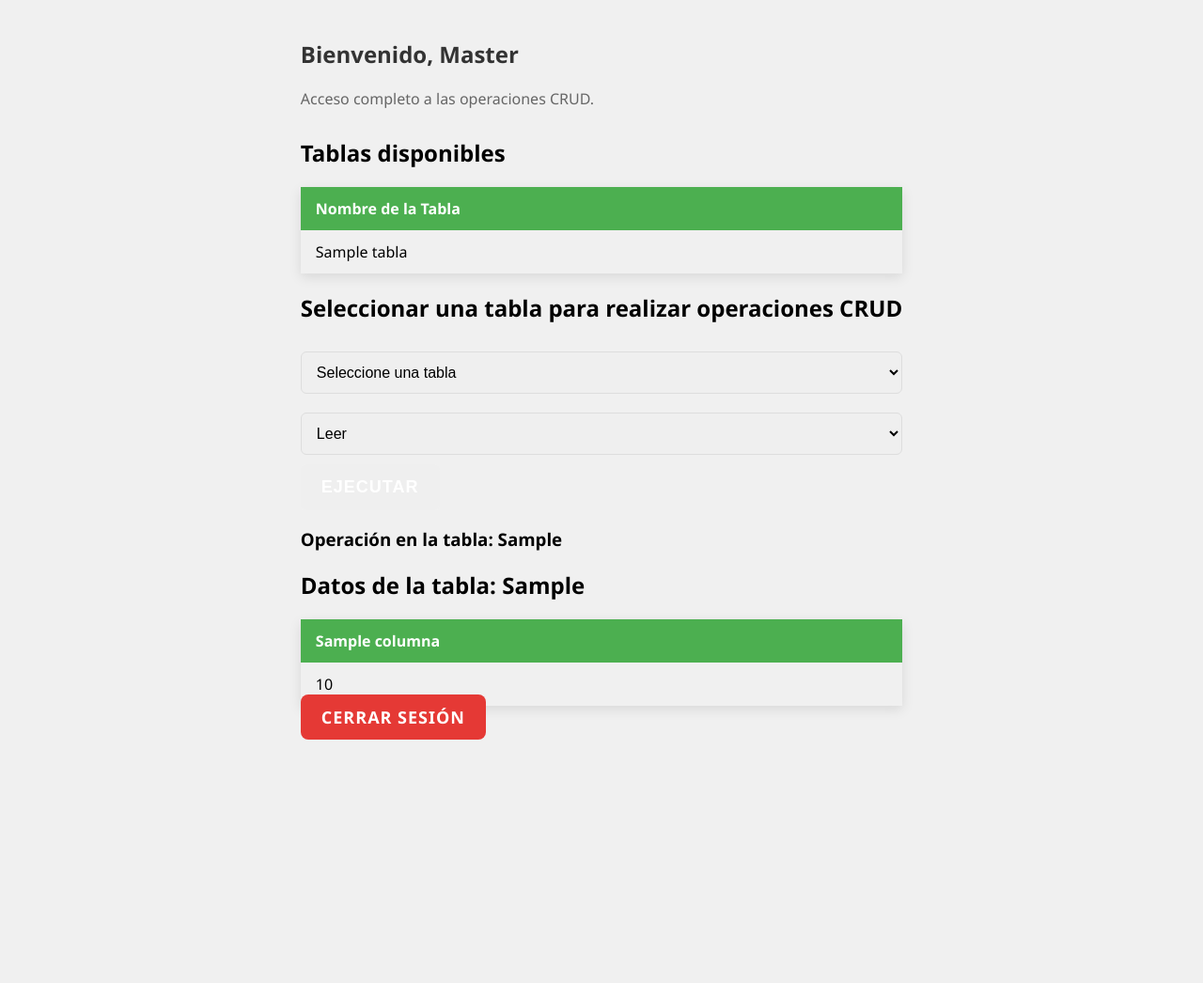
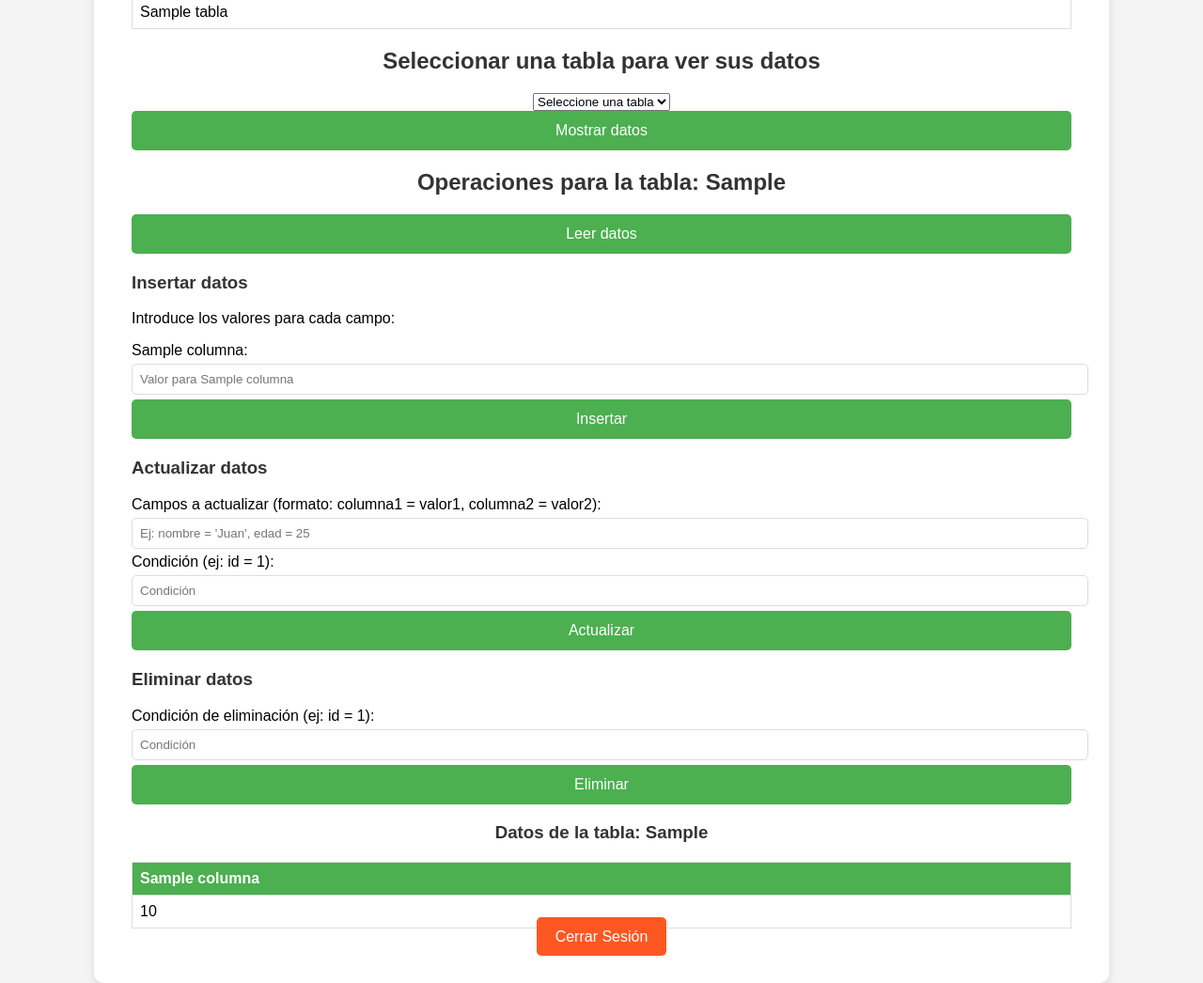
Before and after one commit to KealPetu/proyecto_bdd, a Flask app: template templates/master.html in a window 1280 px wide. Shown: the whole page at 94% size. Before the commit the page ends 787 px from the top, so only its background shows below. Run offline with Flask 3, Linux system fonts and the light colour scheme; the template is opened without the code that fills it: most values are stand-ins (such as "Sample title", 1, 10 or a date in 2020).

Commit message:
cambios de estilizado

```diff
--- a/static/styles.css
+++ b/static/styles.css
@@ -1,7 +1,7 @@
-/* Global Styles */
+/* Estilos generales */
 body {
-    font-family: 'Segoe UI', Tahoma, Geneva, Verdana, sans-serif;
-    background-color: #f0f0f0;
+    font-family: Arial, sans-serif;
+    background-color: #f4f4f4;
     display: flex;
     justify-content: center;
     align-items: center;
@@ -9,31 +9,23 @@ body {
     margin: 0;
 }
 
-/* Login Container */
-.login-container {
+/* Contenedor principal */
+.container {
     background-color: #fff;
     padding: 40px;
-    border-radius: 12px;
-    box-shadow: 0 6px 20px rgba(0, 0, 0, 0.1);
+    border-radius: 10px;
+    box-shadow: 0 4px 10px rgba(0, 0, 0, 0.1);
     text-align: center;
-    width: 320px;
-    max-width: 100%;
+    width: 80%;
+    max-width: 1000px;
 }
 
-h1 {
+/* Estilo de los títulos */
+h1, h2, h3 {
     color: #333;
-    margin-bottom: 20px;
-    font-size: 24px;
-    font-weight: bold;
 }
 
-p {
-    color: #666;
-    margin-bottom: 30px;
-    font-size: 16px;
-}
-
-/* Buttons Styling */
+/* Estilos para los botones */
 .buttons {
     display: flex;
     flex-direction: column;
@@ -41,108 +33,102 @@ p {
 }
 
 .btn {
-    padding: 14px 22px;
+    padding: 12px 20px;
     border: none;
-    border-radius: 8px;
-    font-size: 18px;
+    border-radius: 5px;
+    font-size: 16px;
     cursor: pointer;
     text-decoration: none;
     color: white;
-    text-transform: uppercase;
-    font-weight: 600;
-    letter-spacing: 1px;
-    transition: background-color 0.3s ease, transform 0.2s ease;
+    transition: background-color 0.3s ease;
 }
 
 .master-btn {
-    background-color: #4CAF50; /* Green */
+    background-color: #4CAF50; /* Verde */
 }
 
 .master-btn:hover {
     background-color: #45a049;
-    transform: translateY(-2px);
 }
 
 .remote-btn {
-    background-color: #2196F3; /* Blue */
+    background-color: #2196F3; /* Azul */
 }
 
 .remote-btn:hover {
     background-color: #1e88e5;
-    transform: translateY(-2px);
 }
 
-/* Alert Styles */
-.alert {
-    padding: 12px;
-    border-radius: 8px;
+.logout-btn {
+    background-color: #FF5722; /* Rojo */
     margin-top: 20px;
-    text-align: center;
-    font-size: 16px;
 }
 
-.alert-error {
-    background-color: #ffebee; /* Light Red */
-    color: #c62828; /* Dark Red */
-    border: 1px solid #c62828;
+.logout-btn:hover {
+    background-color: #e64a19;
 }
 
-/* Master Table Styles */
+/* Estilo de las tablas */
 table {
     width: 100%;
     border-collapse: collapse;
     margin-top: 20px;
-    box-shadow: 0 4px 12px rgba(0, 0, 0, 0.1);
 }
 
 th, td {
-    padding: 12px 16px;
+    border: 1px solid #ddd;
+    padding: 8px;
     text-align: left;
-    font-size: 16px;
 }
 
 th {
     background-color: #4CAF50;
     color: white;
-    font-weight: bold;
 }
 
 tr:nth-child(even) {
-    background-color: #f9f9f9;
+    background-color: #f2f2f2;
 }
 
-tr:hover {
-    background-color: #f1f1f1;
+/* Formularios de acciones CRUD */
+.action-form {
+    margin-top: 20px;
+    text-align: left;
+}
+
+input[type="text"] {
+    width: 100%;
+    padding: 8px;
+    margin: 5px 0;
+    border-radius: 5px;
+    border: 1px solid #ddd;
+}
+
+button[type="submit"] {
+    width: 100%;
+    padding: 12px 20px;
+    background-color: #4CAF50;
+    color: white;
+    border: none;
+    border-radius: 5px;
+    font-size: 16px;
     cursor: pointer;
 }
 
-/* Form Fields */
-select, input[type="text"] {
-    width: 100%;
-    padding: 12px;
-    border-radius: 6px;
-    border: 1px solid #ddd;
-    margin: 10px 0;
-    font-size: 16px;
+button[type="submit"]:hover {
+    background-color: #45a049;
 }
 
-input[type="text"]:focus, select:focus {
-    border-color: #4CAF50;
-    outline: none;
+/* Estilo de alertas */
+.alert {
+    padding: 10px;
+    border-radius: 5px;
+    margin-top: 20px;
+    text-align: center;
 }
 
-/* Logout Button */
-.logout-btn {
-    background-color: #e53935; /* Red */
-    color: white;
-    padding: 12px 22px;
-    border-radius: 8px;
-    text-decoration: none;
-    font-weight: 600;
-    transition: background-color 0.3s ease, transform 0.2s ease;
+.alert-error {
+    background-color: #ffebee; /* Fondo rojo claro */
+    color: #c62828; /* Texto rojo oscuro */
+    border: 1px solid #c62828;
 }
-
-.logout-btn:hover {
-    background-color: #d32f2f;
-    transform: translateY(-2px);
-}
--- a/templates/master.html
+++ b/templates/master.html
@@ -7,7 +7,7 @@
     <link rel="stylesheet" href="{{ url_for('static', filename='styles.css') }}">
 </head>
 <body>
-    <div class="master-container">
+    <div class="container">
         <h1>Bienvenido, Master</h1>
         <p>Acceso completo a las operaciones CRUD.</p>
 
@@ -29,48 +29,62 @@
         </table>
 
         <!-- Formulario para seleccionar una tabla -->
-        <h2>Seleccionar una tabla para realizar operaciones CRUD</h2>
+        <h2>Seleccionar una tabla para ver sus datos</h2>
         <form method="POST">
             <select name="tabla">
                 <option value="">Seleccione una tabla</option>
                 {% for tabla in tablas %}
-                    <option value="{{ tabla }}">{{ tabla }}</option>
+                    <option value="{{ tabla }}" {% if tabla == tabla_seleccionada %} selected {% endif %}>{{ tabla }}</option>
                 {% endfor %}
             </select>
-            <select name="accion">
-                <option value="leer">Leer</option>
-                <option value="insertar">Insertar</option>
-                <option value="actualizar">Actualizar</option>
-                <option value="eliminar">Eliminar</option>
-            </select>
-            <button type="submit" class="btn">Ejecutar</button>
+            <button type="submit" class="btn">Mostrar datos</button>
         </form>
 
-        <!-- Formulario para ingresar valores para insertar o actualizar -->
         {% if tabla_seleccionada %}
-            <h3>Operación en la tabla: {{ tabla_seleccionada }}</h3>
-            {% if accion == 'insertar' %}
-                <form method="POST">
-                    <input type="text" name="valores" placeholder="Valores para insertar" required>
-                    <button type="submit" class="btn">Insertar</button>
-                </form>
-            {% elif accion == 'actualizar' %}
-                <form method="POST">
-                    <input type="text" name="set_values" placeholder="Valores para actualizar" required>
-                    <input type="text" name="condition" placeholder="Condición WHERE" required>
-                    <button type="submit" class="btn">Actualizar</button>
-                </form>
-            {% elif accion == 'eliminar' %}
-                <form method="POST">
-                    <input type="text" name="condition" placeholder="Condición WHERE" required>
-                    <button type="submit" class="btn">Eliminar</button>
-                </form>
-            {% endif %}
-        {% endif %}
+        <h2>Operaciones para la tabla: {{ tabla_seleccionada }}</h2>
 
-        <!-- Mostrar datos de la tabla seleccionada -->
+        <!-- Operaciones CRUD -->
+        <form method="POST">
+            <input type="hidden" name="tabla" value="{{ tabla_seleccionada }}">
+
+            <!-- Leer datos -->
+            <button type="submit" name="accion" value="leer" class="btn">Leer datos</button>
+
+            <!-- Insertar datos -->
+            <div class="action-form">
+                <h3>Insertar datos</h3>
+                {% if columnas %}
+                    <p>Introduce los valores para cada campo:</p>
+                    {% for columna in columnas %}
+                        <label for="valor_{{ columna }}">{{ columna }}:</label>
+                        <input type="text" name="valor_{{ columna }}" id="valor_{{ columna }}" placeholder="Valor para {{ columna }}" required><br>
+                    {% endfor %}
+                    <button type="submit" name="accion" value="insertar" class="btn">Insertar</button>
+                {% endif %}
+            </div>
+
+            <!-- Actualizar datos -->
+            <div class="action-form">
+                <h3>Actualizar datos</h3>
+                <label for="set_values">Campos a actualizar (formato: columna1 = valor1, columna2 = valor2):</label>
+                <input type="text" name="set_values" id="set_values" placeholder="Ej: nombre = 'Juan', edad = 25" required><br>
+                <label for="condition">Condición (ej: id = 1):</label>
+                <input type="text" name="condition" id="condition" placeholder="Condición" required><br>
+                <button type="submit" name="accion" value="actualizar" class="btn">Actualizar</button>
+            </div>
+
+            <!-- Eliminar datos -->
+            <div class="action-form">
+                <h3>Eliminar datos</h3>
+                <label for="condition_delete">Condición de eliminación (ej: id = 1):</label>
+                <input type="text" name="condition_delete" id="condition_delete" placeholder="Condición" required><br>
+                <button type="submit" name="accion" value="eliminar" class="btn">Eliminar</button>
+            </div>
+        </form>
+
+        <!-- Mostrar datos -->
         {% if datos %}
-            <h2>Datos de la tabla: {{ tabla_seleccionada }}</h2>
+            <h3>Datos de la tabla: {{ tabla_seleccionada }}</h3>
             <table>
                 <thead>
                     <tr>
@@ -90,6 +104,7 @@
                 </tbody>
             </table>
         {% endif %}
+        {% endif %}
 
         <a href="{{ url_for('login') }}" class="btn logout-btn">Cerrar Sesión</a>
     </div>
```
Also changed, not shown: templates/remote.html (+8 -31 lines).
